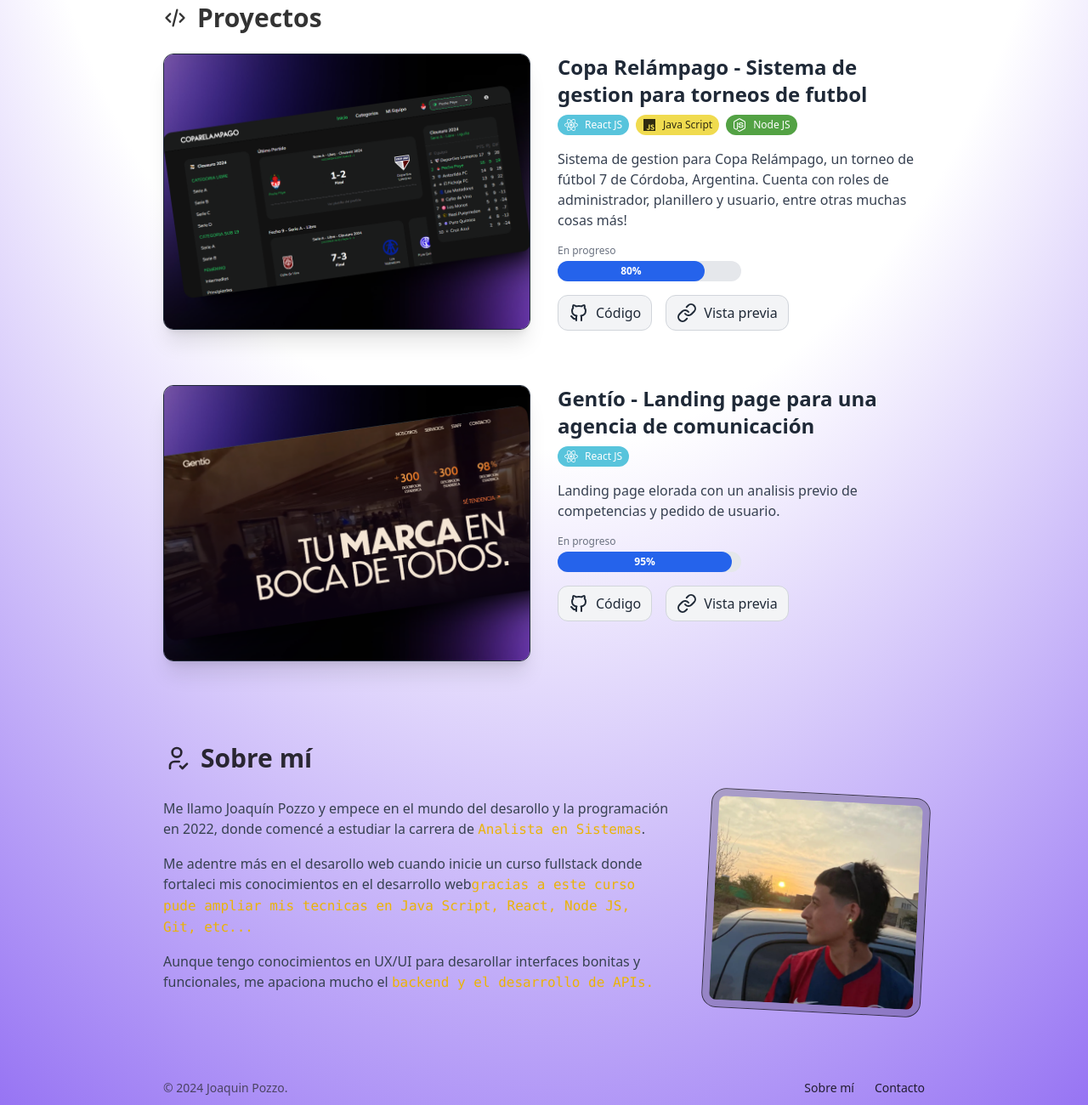
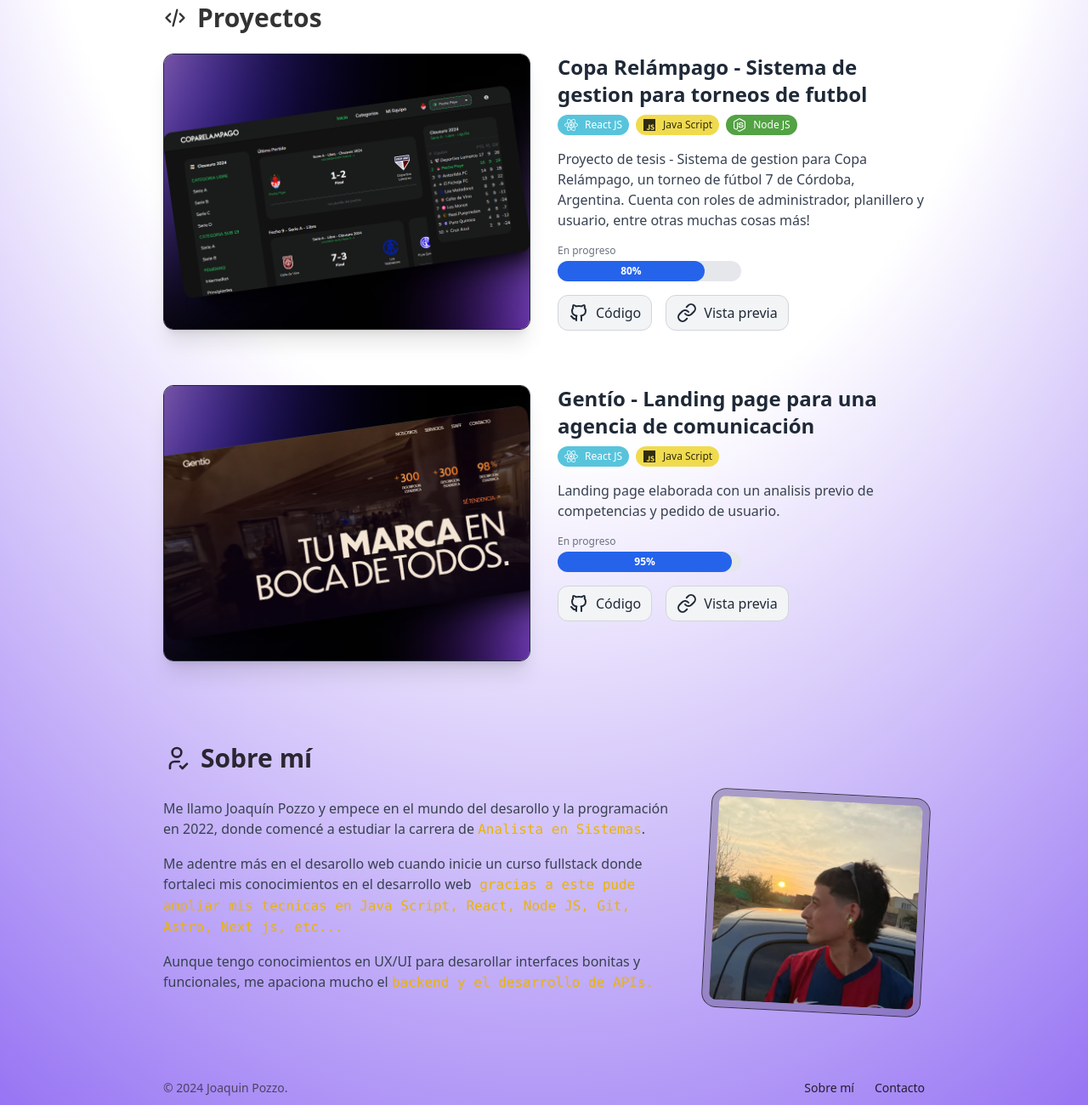
Before and after one commit to Joapozzo/portfolio, an Astro site: page / in a window 1280 px wide. Shown: the part 699-1999 px from the top of the page at 85% size. Built offline with nearby package versions, Linux system fonts and the light colour scheme; Astro itself is replaced by a stand-in of ours.

Commit message:
correcciones

```diff
--- a/src/components/AboutMe.astro
+++ b/src/components/AboutMe.astro
@@ -15,7 +15,7 @@
 
     <p>
       Me adentre más en el desarollo web cuando inicie un curso fullstack donde fortaleci mis conocimientos en el desarrollo web<strong
-        >gracias a este curso pude ampliar mis tecnicas en Java Script, React, Node JS, Git, etc... </strong>
+        > gracias a este pude ampliar mis tecnicas en Java Script, React, Node JS, Git, Astro, Next js, etc... </strong>
     </p>
 
     <p>
--- a/src/components/Projects.astro
+++ b/src/components/Projects.astro
@@ -29,7 +29,7 @@ const PROJECTS = [
   {
     title: "Copa Relámpago - Sistema de gestion para torneos de futbol",
     description:
-      "Sistema de gestion para Copa Relámpago, un torneo de fútbol 7 de Córdoba, Argentina. Cuenta con roles de administrador, planillero y usuario, entre otras muchas cosas más!",
+      "Proyecto de tesis - Sistema de gestion para Copa Relámpago, un torneo de fútbol 7 de Córdoba, Argentina. Cuenta con roles de administrador, planillero y usuario, entre otras muchas cosas más!",
     progres: 80,
     coop: true,
     link: "https://coparelampago.com/",
@@ -40,13 +40,13 @@ const PROJECTS = [
   {
     title: "Gentío - Landing page para una agencia de comunicación",
     description:
-      "Landing page elorada con un analisis previo de competencias y pedido de usuario.",
+      "Landing page elaborada con un analisis previo de competencias y pedido de usuario.",
     progres: 95,
     coop: true,
     link: "https://gentio.vercel.app/",
     github: "https://github.com/perezmariano08/Gentio-Web.git",
     image: "/projects/gentio.png",
-    tags: [TAGS.REACT],
+    tags: [TAGS.REACT, TAGS.JS],
   },
 ]
 
```
